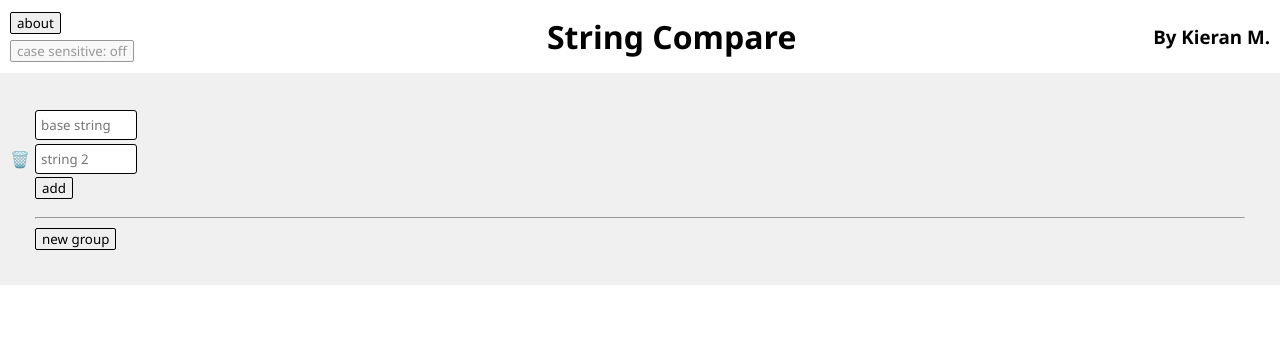
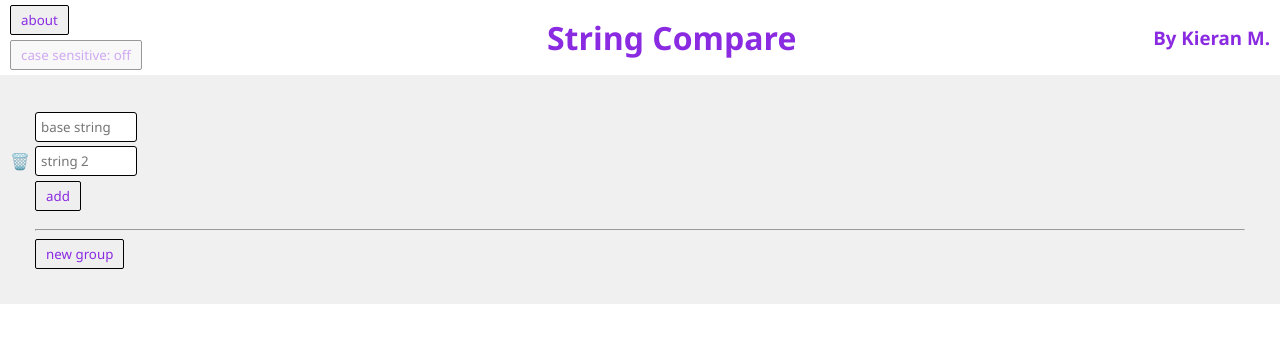
Before and after one commit to KieranMueller/string-compare, an Angular app: page /home in a window 1280 px wide. Shown: the top 342 px of the page. Built offline with nearby package versions, Linux system fonts and the light colour scheme; a web font is replaced by a local one.

Commit message:
change a couple colors

```diff
--- a/src/app/views/comparison-block/comparison-block.component.scss
+++ b/src/app/views/comparison-block/comparison-block.component.scss
@@ -47,6 +47,9 @@
             }
         }
     }
+    .add-btn {
+        margin-top: 3px;
+    }
 }
 
 .bg-green {
--- a/src/app/views/top-bar/top-bar.component.scss
+++ b/src/app/views/top-bar/top-bar.component.scss
@@ -1,4 +1,5 @@
 .box {
+    color: blueviolet;
     display: flex;
     justify-content: space-between;
     align-items: center;
--- a/src/styles.scss
+++ b/src/styles.scss
@@ -20,6 +20,8 @@ body {
 }
 
 button {
+    color: blueviolet;
+    padding: 5px 10px;
     border: 1px solid black;
     outline: none;
     cursor: pointer;
```
